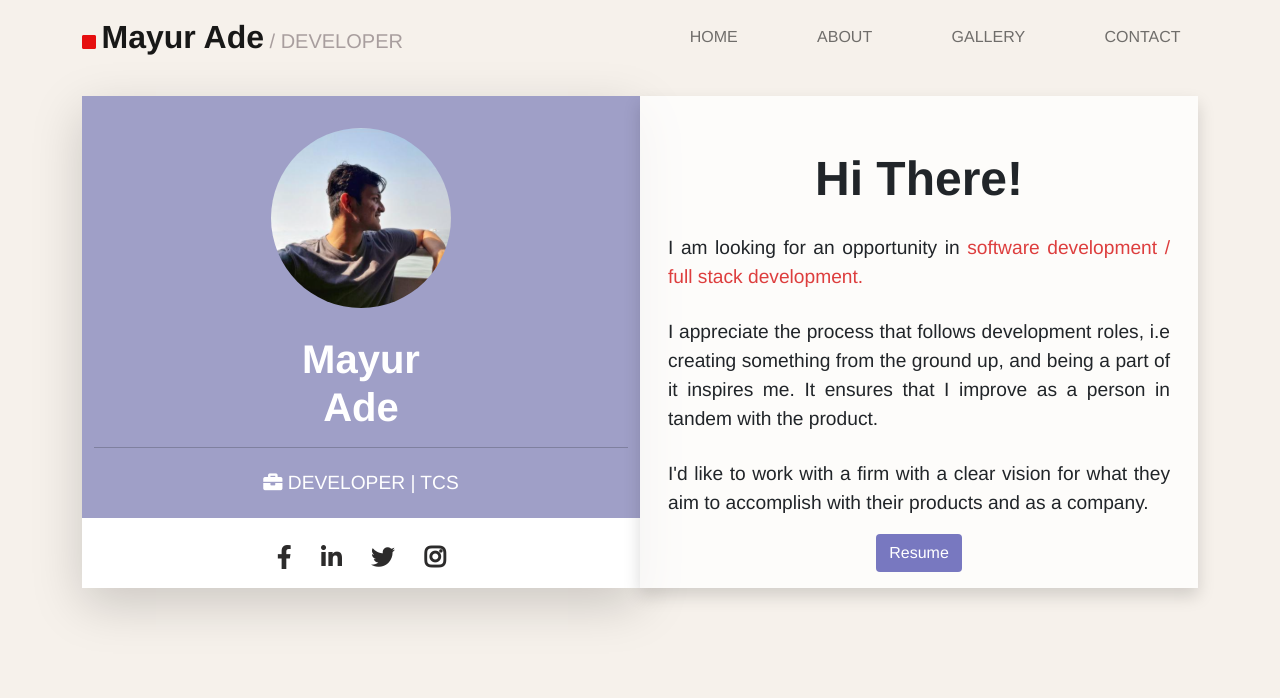
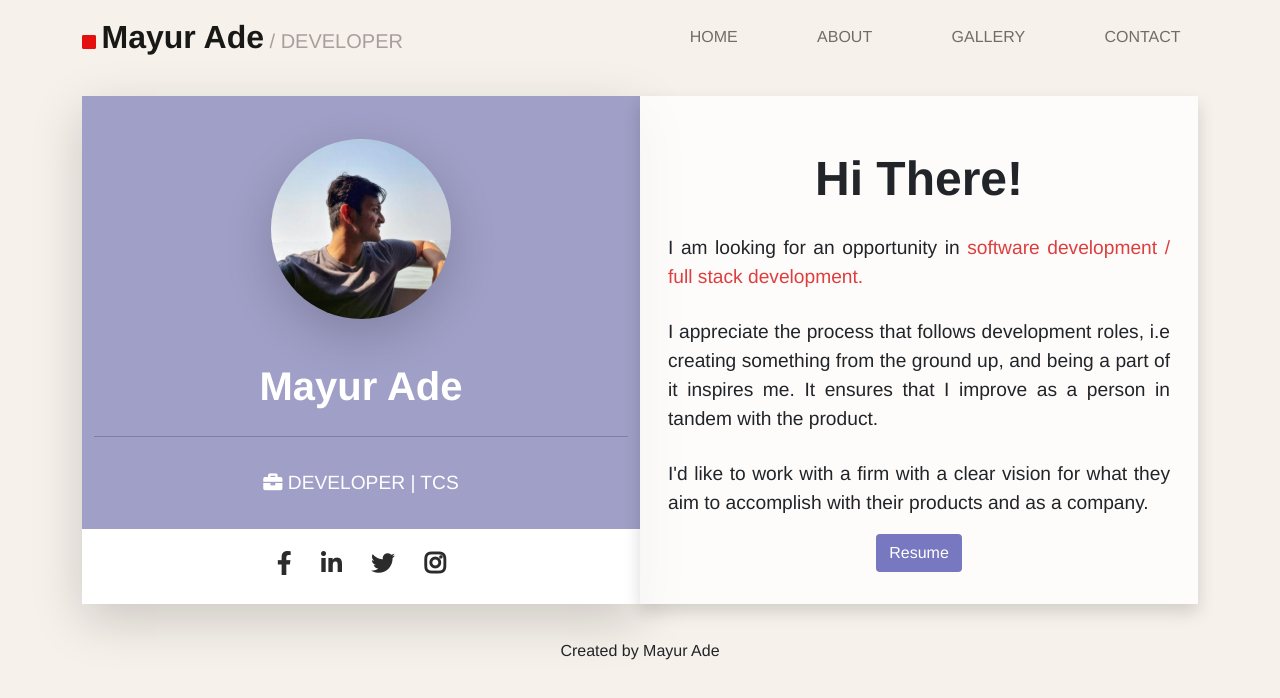
Before and after one commit to MayurAde/mayur-ade.github.io, a plain HTML site: page index.html in a window 1280 px wide. Drawn offline with nearby package versions, Linux system fonts and the light colour scheme.

Commit message:
Fixed respoinsiveness

```diff
--- a/index.html
+++ b/index.html
@@ -64,23 +64,33 @@
       <div class="intro">
         <div class="container-fluid text-center">
           <div class="row">
-            <div class="col-lg-6 intro-left shadow-lg">
+            <section class="col-lg-6 intro-left shadow-lg">
               <div class="row brief-intro">
                 <div class="col">
+                  <!-- Display picture -->
                   <img
                     src="images/dp2.PNG"
-                    class="display-pic rounded-circle"
+                    class="display-pic shadow-lg rounded-circle"
                     alt=""
                   />
-                  <h1 id="name">Mayur <br />Ade</h1>
+
+                  <h1 id="name">
+                    Mayur
+                    <br class="name-break" />
+                    Ade
+                  </h1>
                   <hr />
                   <p id="work">
                     <i class="fas fa-briefcase"></i> DEVELOPER | TCS
                   </p>
                 </div>
               </div>
+
+              <!-- Links to connect -->
               <div class="row text-center connect-links">
-                <h3>
+                <!-- Links to connect -->
+                <div class="col col-links">
+                  <h3 class="">
                     <a
                       href="https://www.facebook.com/mayur.ade.583/"
                       target="_blank"
@@ -100,7 +110,9 @@
                   </h3>
                 </div>
               </div>
-            <div class="col-lg-6 intro-right shadow">
+            </section>
+            <!-- Right content -->
+            <section class="col-lg-6 intro-right shadow">
               <h1 id="greet">Hi There!</h1>
               <p>
                 I am looking for an opportunity in
@@ -108,6 +120,7 @@
                   >software development / full stack development.</span
                 >
               </p>
+              <!-- <a href="" class="">Read More</a> -->
               <p>
                 I appreciate the process that follows development roles, i.e
                 creating something from the ground up, and being a part of it
@@ -123,11 +136,17 @@
                 target="_blank"
                 ><button class="btn btn-default">Resume</button></a
               >
+            </section>
           </div>
         </div>
       </div>
     </div>
-    </div>
+
+    <footer>
+      <p>Created by Mayur Ade</p>
+    </footer>
+
+    <!-- <div class="container-fluid footer"></div> -->
     <script
       src="https://cdn.jsdelivr.net/npm/bootstrap@5.1.3/dist/js/bootstrap.bundle.min.js"
       integrity="sha384-ka7Sk0Gln4gmtz2MlQnikT1wXgYsOg+OMhuP+IlRH9sENBO0LRn5q+8nbTov4+1p"
--- a/style.css
+++ b/style.css
@@ -27,7 +27,7 @@ body {
 }
 
 .nav-link:hover {
-  /* background-color: rgb(184, 180, 180); */
+  background-color: rgba(184, 180, 180, 0.466);
 }
 
 .intro {
@@ -40,12 +40,16 @@ body {
 #name {
   color: white;
   font-weight: 600;
+
+  padding: 2%;
 }
 #work {
   color: white;
   font-weight: 500;
   font-size: 1.2rem;
   line-height: 2;
+
+  padding: 2%;
 }
 hr {
   /* width: 50%;
@@ -54,6 +58,9 @@ hr {
   color: red; */
   /* margin: 0 auto; */
   align-items: center;
+}
+.intro-left {
+  /* position: relative; */
 }
 
 .intro-right {
@@ -78,12 +85,13 @@ hr {
 .display-pic {
   width: 180px;
   /* padding: 5% 0; */
-  margin: 6% 0 5%;
+  margin: 8% 0 6%;
 }
 
 .connect-links {
   background-color: white;
-  padding: 3% 0 0 0;
+  padding: 2% 0;
+  height: inherit;
 }
 
 .fab {
@@ -111,3 +119,24 @@ hr {
   background-color: rgb(96, 96, 199);
   color: #fff;
 }
+
+.footer {
+  background-color: black;
+  width: 100%;
+  height: 40px;
+  margin-top: 20px;
+}
+
+.name-break {
+  display: inline;
+}
+@media only screen and (min-width: 1200px) {
+  .name-break {
+    display: none;
+  }
+}
+
+footer {
+  text-align: center;
+  margin-top: 35px;
+}
```
Lines whose indentation alone changed are shown as unchanged.
